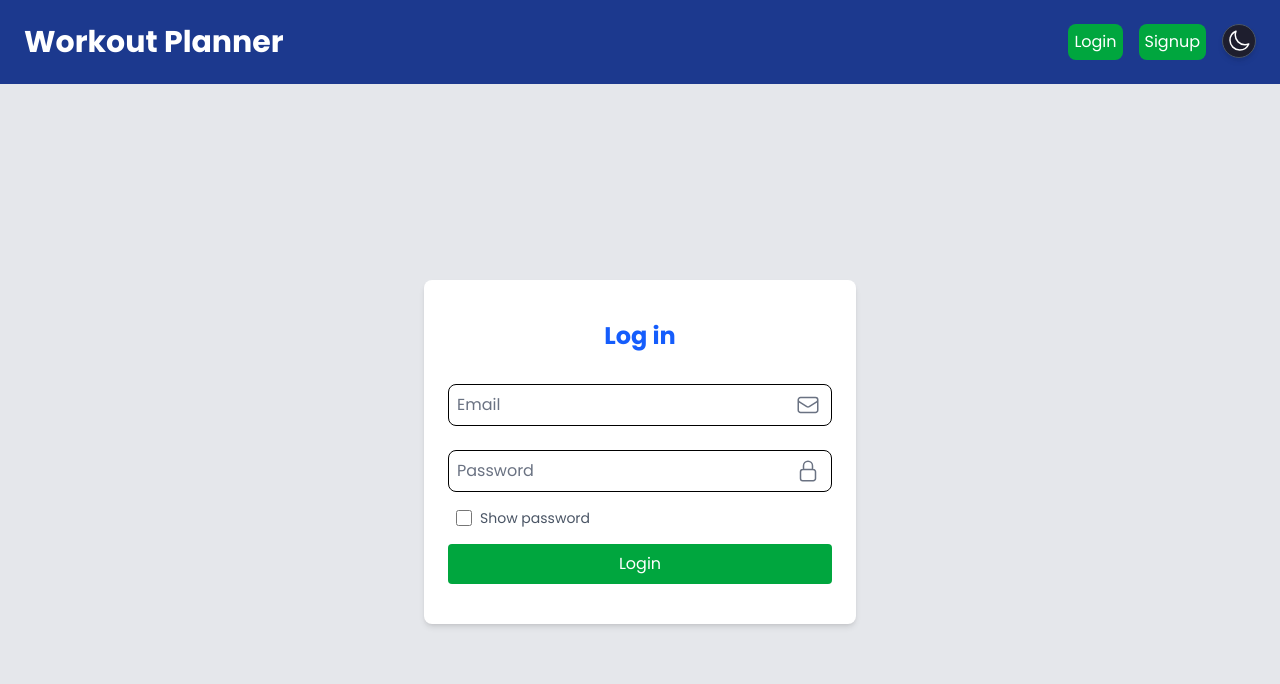
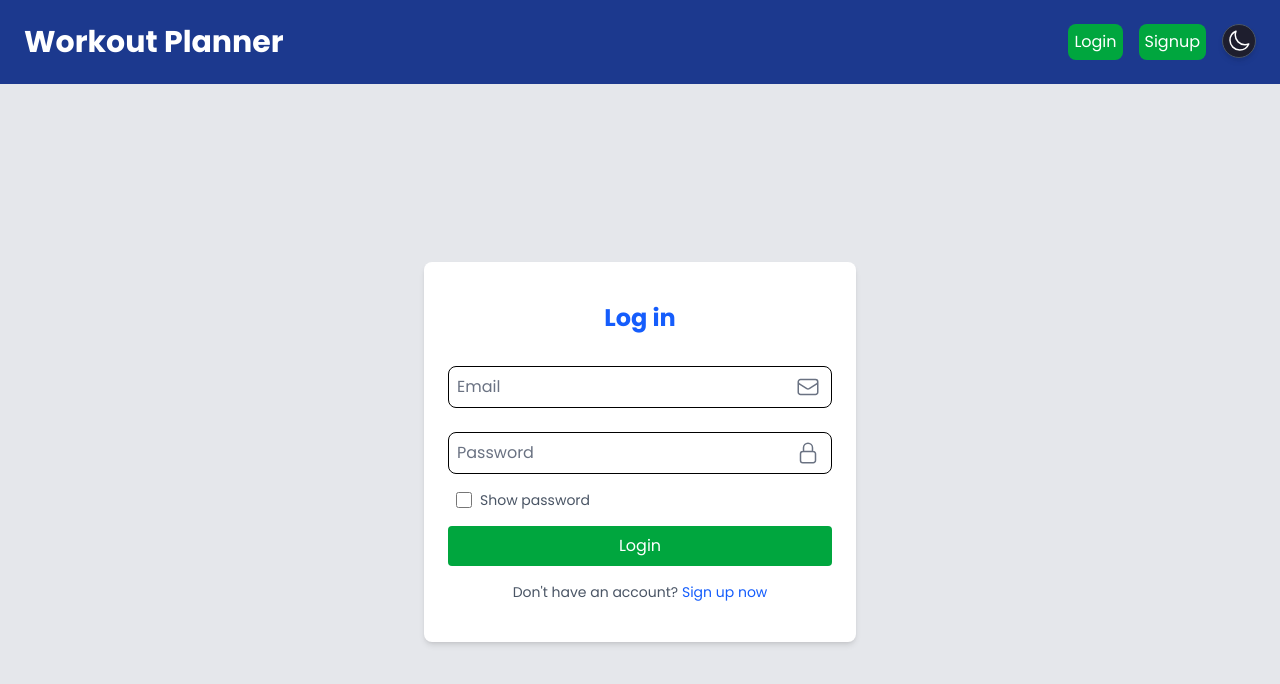
Before and after one commit to HarishVijendiran1997/MERN-workout-app, a React (Vite) app in the folder frontend/: page /login in a window 1280 px wide. Shown: the top 684 px of the page. Built offline with nearby package versions, Linux system fonts and the light colour scheme.

Commit message:
Added loading states for signup & login, improved sign-up prompt for new users

```diff
--- a/frontend/hooks/useSignup.jsx
+++ b/frontend/hooks/useSignup.jsx
@@ -24,5 +24,5 @@ export const useSignup = () => {
         }
     }
 
-    return { signup, error, isLoading }
+    return { signup, error, isLoading, setError }
 }
--- a/frontend/src/pages/Login.jsx
+++ b/frontend/src/pages/Login.jsx
@@ -1,4 +1,5 @@
 import { useState } from "react"
+import { Link } from "react-router-dom"
 import { useLogin } from "../../hooks/useLogin"
 
 const Login = () => {
@@ -25,7 +26,7 @@ transition-colors duration-200 py-10">
 
                     </div>
                     <div className="relative min-w-sm ">
-                        <input type={showPassword ? "text" : "password"} placeholder="Password" value={password} onChange={(e) => setPassword(e.target.value)} autoComplete="password" className="w-full p-2 border  rounded-lg placeholder:text-gray-500 dark:placeholder:text-darkTextPlaceholder dark:bg-darkInputBackground transition-colors duration-200" />
+                        <input type={showPassword ? "text" : "password"} placeholder="Password" value={password} onChange={(e) => setPassword(e.target.value)} autoComplete="current-password" className="w-full p-2 border  rounded-lg placeholder:text-gray-500 dark:placeholder:text-darkTextPlaceholder dark:bg-darkInputBackground transition-colors duration-200" />
                         <svg xmlns="http://www.w3.org/2000/svg" fill="none" viewBox="0 0 24 24" strokeWidth={1.5} stroke="currentColor" className="size-6 absolute right-3 top-1/2 -translate-y-1/2 text-gray-500 dark:text-darkTextPlaceholder">
                             <path strokeLinecap="round" strokeLinejoin="round" d="M16.5 10.5V6.75a4.5 4.5 0 1 0-9 0v3.75m-.75 11.25h10.5a2.25 2.25 0 0 0 2.25-2.25v-6.75a2.25 2.25 0 0 0-2.25-2.25H6.75a2.25 2.25 0 0 0-2.25 2.25v6.75a2.25 2.25 0 0 0 2.25 2.25Z" />
                         </svg>
@@ -46,9 +47,13 @@ transition-colors duration-200 py-10">
                         Show password
                     </label>
                 </div>
-                <button disabled={isLoading} className="
-                    w-full bg-green-600 hover:bg-green-500 active:bg-green-600 cursor-pointer text-white p-2 rounded dark:text-ButtonText dark:bg-darkAddButton dark:hover:bg-darkAddButtonHover dark:active:bg-darkAddButton transition-colors duration-200">Login</button>
+                <button disabled={isLoading} className={`w-full ${isLoading ? "bg-gray-500 cursor-not-allowed" : "bg-green-600 hover:bg-green-500 active:bg-green-600"} text-white p-2 rounded transition-colors duration-200`}>{isLoading ? "Logging in..." : "Login"}</button>
                 {error && <p className="w-full p-2 mb-4 text-red-500 dark:text-errorText border bg-red-100 dark:bg-errorBackground rounded-lg mt-4 flex justify-center items-center transition-colors duration-200">{error}</p>}
+                <div className="mt-4">
+                    <p className="text-sm text-gray-600 dark:text-darkTextSecondary">Don't have an account?{" "}
+                        <Link to="/signup" className="text-blue-600 hover:text-blue-500 dark:text-accent-darkEditButton dark:hover:text-darkEditButtonHover">Sign up now</Link>
+                    </p>
+                </div>
             </form>
         </div>
     )
--- a/frontend/src/pages/Signup.jsx
+++ b/frontend/src/pages/Signup.jsx
@@ -26,7 +26,7 @@ transition-colors duration-200 py-10">
 
                     </div>
                     <div className="relative min-w-sm ">
-                        <input type={showPassword ? "text" : "password"} placeholder="Password" value={password} onChange={(e) => setPassword(e.target.value)} autoComplete="password" className="w-full p-2 border  rounded-lg placeholder:text-gray-500 dark:placeholder:text-darkTextPlaceholder dark:bg-darkInputBackground transition-colors duration-200" />
+                        <input type={showPassword ? "text" : "password"} placeholder="Password" value={password} onChange={(e) => setPassword(e.target.value)} autoComplete="current-password" className="w-full p-2 border  rounded-lg placeholder:text-gray-500 dark:placeholder:text-darkTextPlaceholder dark:bg-darkInputBackground transition-colors duration-200" />
                         <svg xmlns="http://www.w3.org/2000/svg" fill="none" viewBox="0 0 24 24" strokeWidth={1.5} stroke="currentColor" className="size-6 absolute right-3 top-1/2 -translate-y-1/2 text-gray-500 dark:text-darkTextPlaceholder">
                             <path strokeLinecap="round" strokeLinejoin="round" d="M16.5 10.5V6.75a4.5 4.5 0 1 0-9 0v3.75m-.75 11.25h10.5a2.25 2.25 0 0 0 2.25-2.25v-6.75a2.25 2.25 0 0 0-2.25-2.25H6.75a2.25 2.25 0 0 0-2.25 2.25v6.75a2.25 2.25 0 0 0 2.25 2.25Z" />
                         </svg>
@@ -47,8 +47,7 @@ transition-colors duration-200 py-10">
                         Show password
                     </label>
                 </div>
-                <button disabled={isLoading} className="
-                    w-full bg-green-600 hover:bg-green-500 active:bg-green-600 cursor-pointer text-white p-2 rounded dark:text-ButtonText dark:bg-darkAddButton dark:hover:bg-darkAddButtonHover dark:active:bg-darkAddButton transition-colors duration-200">Sign up</button>
+                <button disabled={isLoading} className={`w-full ${isLoading ? "bg-gray-500 cursor-not-allowed" : "bg-green-600 hover:bg-green-500 active:bg-green-600"} text-white p-2 rounded transition-colors duration-200`}>{isLoading ? "Signing up..." : "Sign up"}</button>
                 {error && <p className="w-full p-2 mb-4 text-red-500 dark:text-errorText border bg-red-100 dark:bg-errorBackground rounded-lg mt-4 flex justify-center items-center transition-colors duration-200">{error}</p>}
             </form>
         </div>
```
